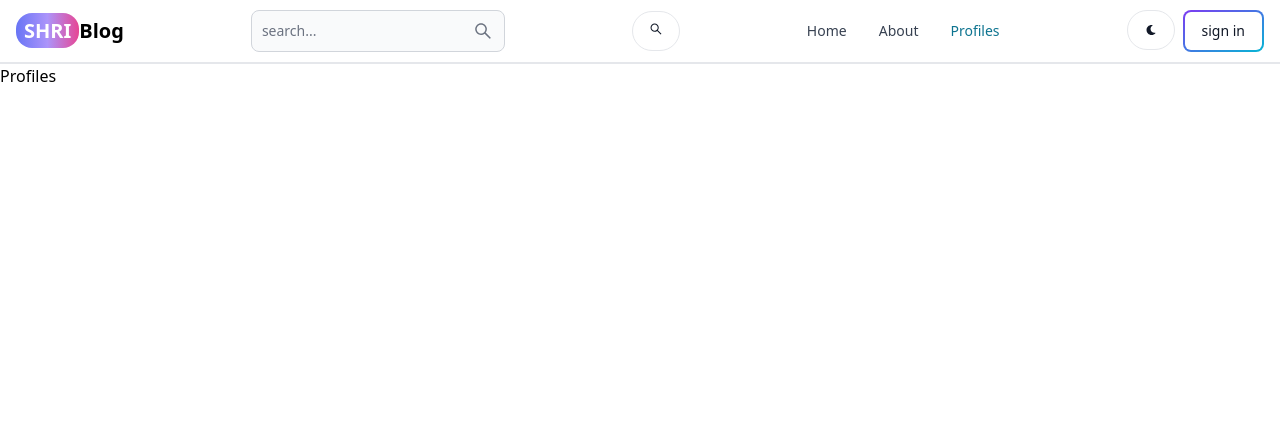
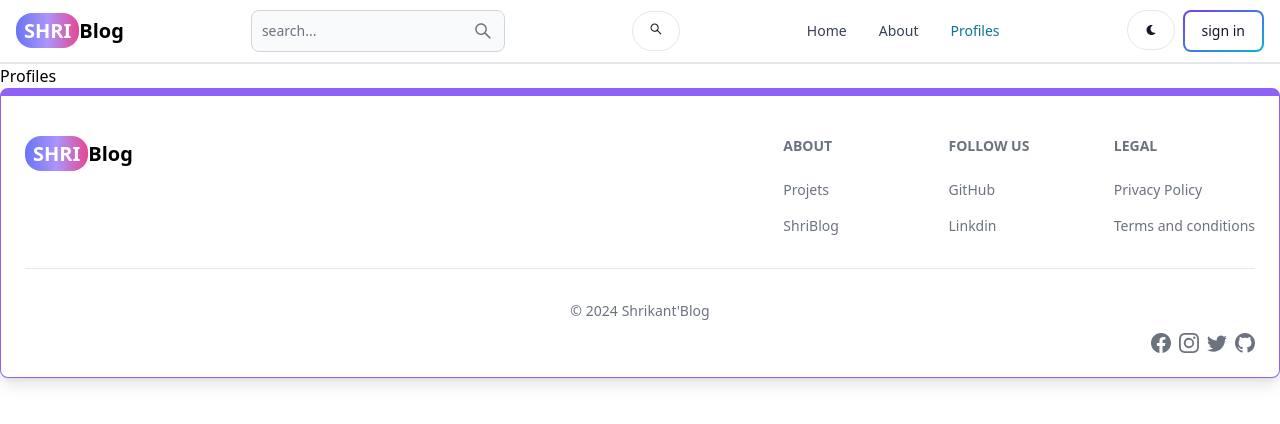
Before and after one commit to Shrikantmishra1/MERN_BLOG_SHRI, a React (Vite) app in the folder client/: page /profiles in a window 1280 px wide. Shown: the top 424 px of the page. Built offline with nearby package versions, Linux system fonts and the light colour scheme.

Commit message:
Create-footer component

```diff
--- a/client/src/App.jsx
+++ b/client/src/App.jsx
@@ -7,6 +7,8 @@ import SignUp from "./pages/SignUp"
 import Dashboard from "./pages/Dashboard"
 import Header from "./component/Header"
 import Profiles from "./pages/Profiles"
+
+import FooterCom from "./component/FooterCom"
 function App() {
 
 
@@ -22,6 +24,7 @@ function App() {
         <Route path="/dashboard" element={<Dashboard/>}/>
         <Route path="/profiles" element={<Profiles/>}/>
       </Routes>
+        <FooterCom/>
     </BrowserRouter>
   )
 }
--- /dev/null
+++ b/client/src/component/FooterCom.jsx
@@ -0,0 +1,94 @@
+
+import { Footer } from 'flowbite-react'
+import { Link } from 'react-router-dom'
+import {BsFacebook,BsInstagram,BsTwitter,BsGithub} from 'react-icons/bs'
+const FooterCom = () => {
+  return (
+   <Footer container className='border border-t-8 shadow-lg border-purple-500 ' >
+          <div className='w-full max-w-7xl mx-auto'>
+            <div className='grid w-full justify-between sm:flex md:grid-col'>
+                <div className='mt-5'>
+                <Link
+        to="/"
+        className="self-center whitespace-nowrap text-lg sm:text-xl font-semibold dark:text-white "
+      >
+        <span
+          className="px-2 py-1 bg-gradient-to-r from-indigo-500 via-purple-400
+      to-pink-500 rounded-2xl text-white
+      "
+        >
+          SHRI
+        </span>
+        Blog
+      </Link>
+                </div>
+                <div className='grid grid-cols-2 gap-8  sm:mt-4 sm:grid-cols-3 sm:gap-6'>
+                   <div>
+                   <Footer.Title  title="About"/>
+                    <Footer.LinkGroup col>
+                      <Footer.Link href='www.google.com'
+                      target='_blank' rel='noopener noreferrer'
+                      >
+                         Projets
+                      </Footer.Link>
+
+                      <Footer.Link href='/about'
+                      target='_blank' rel='noopener noreferrer'
+                      >
+                        ShriBlog
+                      </Footer.Link>
+                    </Footer.LinkGroup>
+                   </div>
+                   <div>
+                   <Footer.Title  title="Follow Us"/>
+                    <Footer.LinkGroup col>
+                      <Footer.Link href='www.google.com'
+                      target='_blank' rel='noopener noreferrer'
+                      >
+                      GitHub
+                      </Footer.Link>
+
+                      <Footer.Link href='/about'
+                      target='_blank' rel='noopener noreferrer'
+                      >
+                      Linkdin
+                      </Footer.Link>
+                    </Footer.LinkGroup>
+                   </div>
+                   <div>
+                   <Footer.Title  title="Legal"/>
+                    <Footer.LinkGroup col>
+                      <Footer.Link href='#'
+
+                      >
+                     Privacy Policy
+                      </Footer.Link>
+
+                      <Footer.Link href='#'
+
+                      >
+                    Terms and conditions
+                      </Footer.Link>
+                    </Footer.LinkGroup>
+                   </div>
+                </div>
+            </div>
+            <Footer.Divider/>
+            <div className=''>
+              <Footer.Copyright href='#' by="Shrikant'Blog" year={new Date().getFullYear()} />
+            </div>
+            <div className='flex gap-2  mt-3 sm:flex sm:justify-end'>
+              <Footer.Icon  href='#' icon={BsFacebook}/>
+              <Footer.Icon  href='#' icon={BsInstagram}/>
+              <Footer.Icon  href='#' icon={BsTwitter}/>
+              <Footer.Icon  href='#' icon={BsGithub}/>
+            </div>
+          </div>
+
+
+
+   </Footer>
+  )
+}
+
+export default FooterCom
```
